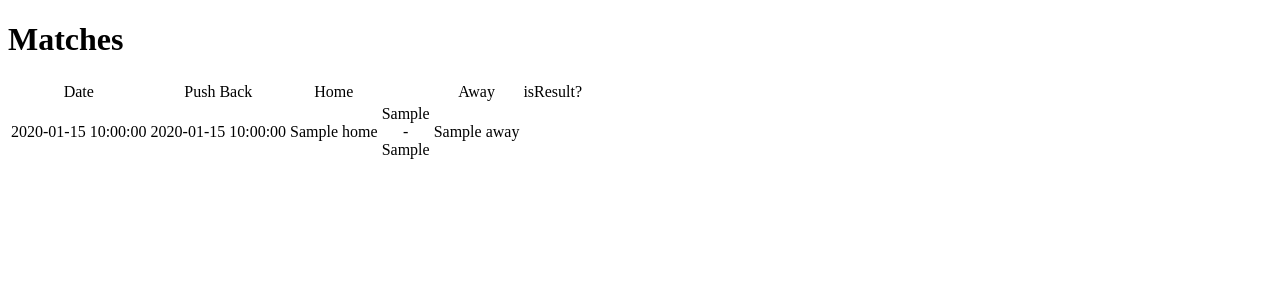
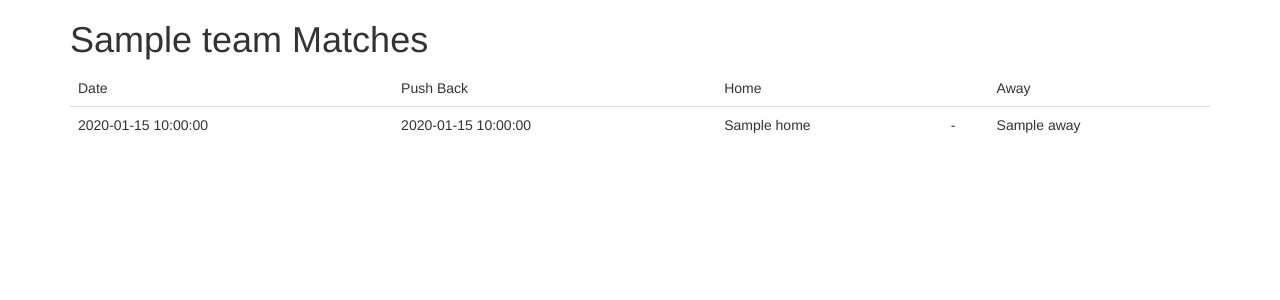
Before and after one commit to Horb/whcfix, a Flask app: template templates/teamDump.html in a window 1280 px wide. Shown: the top 300 px of the page. Run offline with Flask 2, Linux system fonts and the light colour scheme; the template is opened without the code that fills it: most values are stand-ins (such as "Sample title", 1, 10 or a date in 2020).

Commit message:
Made the full fixtures for each time more appealing.

```diff
--- a/main.py
+++ b/main.py
@@ -17,7 +17,7 @@ def hello():
 @app.route("/teams/<team>/")
 def team(team):
     matches = logic.getMatchesObject()
-    return render_template("teamDump.html", matches = matches.getMatches(team))
+    return render_template("teamDump.html", team = team, matches = matches.getMatches(team))
 
 @app.route("/teams/")
 def teams():
--- a/templates/dashboard.html
+++ b/templates/dashboard.html
@@ -2,7 +2,7 @@
 <html xmlns="http://www.w3.org/1999/xhtml">
     <head>
         <title>WFC Fix - Recent Form</title>
-        <link href="static/bootstrap.min.css" rel="stylesheet"/>
+        <link href="/static/bootstrap.min.css" rel="stylesheet"/>
     </head>
     <body>
         <div class="container">
--- a/templates/teamDump.html
+++ b/templates/teamDump.html
@@ -2,44 +2,19 @@
 <html xmlns="http://www.w3.org/1999/xhtml">
     <head>
         <title>WFC Fix - Recent Form</title>
-        <style type="text/css">
-            td {
-                text-align:center;
-            }
-            td.resultBox {
-                width:20px;
-            }
-            td.formLabel {
-                text-align:left;
-                white-space:nowrap;
-            }
-
-            td.win, td.lose, td.draw {
-                padding:5px;
-            }
-            td.win {
-                background-color:green;
-            }
-            td.lose {
-                background-color:red;
-            }
-            td.draw {
-                background-color:yellow;
-            }
-        </style>
+        <link href="/static/bootstrap.min.css" rel="stylesheet"/>
     </head>
     <body>
         <div class="container">
-            <h1>Matches</h1>
-            <table>
+            <h1>{{ team }} Matches</h1>
+            <table class="table">
                 <thead>
                     <tr>
                         <td>Date</td>
                         <td>Push Back</td>
                         <td>Home</td>
-                        <td width="30px"></td>
+                        <td></td>
                         <td>Away</td>
-                        <td>isResult?</td>
                     </tr>
                 </thead>
                 <tbody>
@@ -48,9 +23,8 @@
                         <td>{{match.date}}</td>
                         <td>{{match.time}}</td>
                         <td>{{match.home}}</td>
-                        <td>{{match.homeGoals}} - {{match.awayGoals}}</td>
+                        <td>{% if match.isResult() %}{{match.homeGoals}}{% endif %} - {% if match.isResult() %}{{match.awayGoals}}{% endif %}</td>
                         <td>{{match.away}}</td>
-                        <td>{{match.isResult()}}</td>
                     </tr>
                     {% endfor %}
                 </tbody>
```
